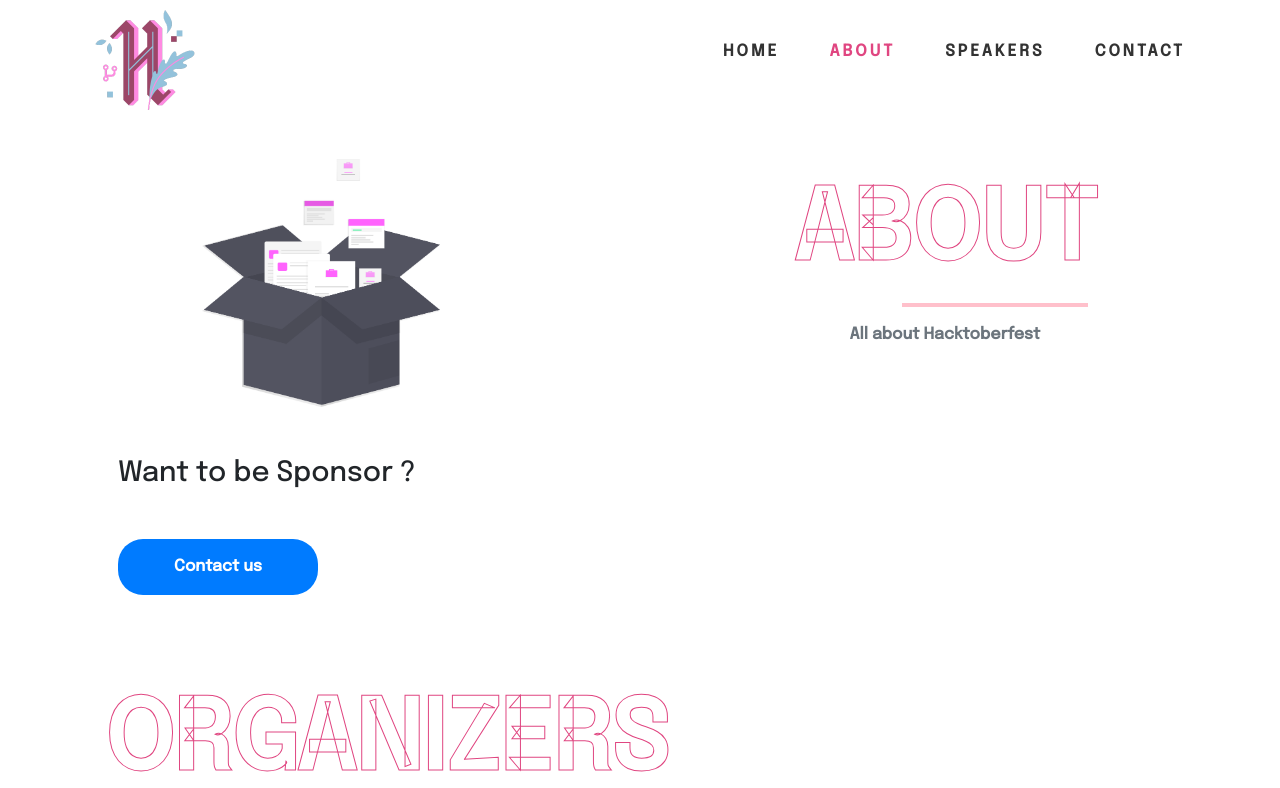
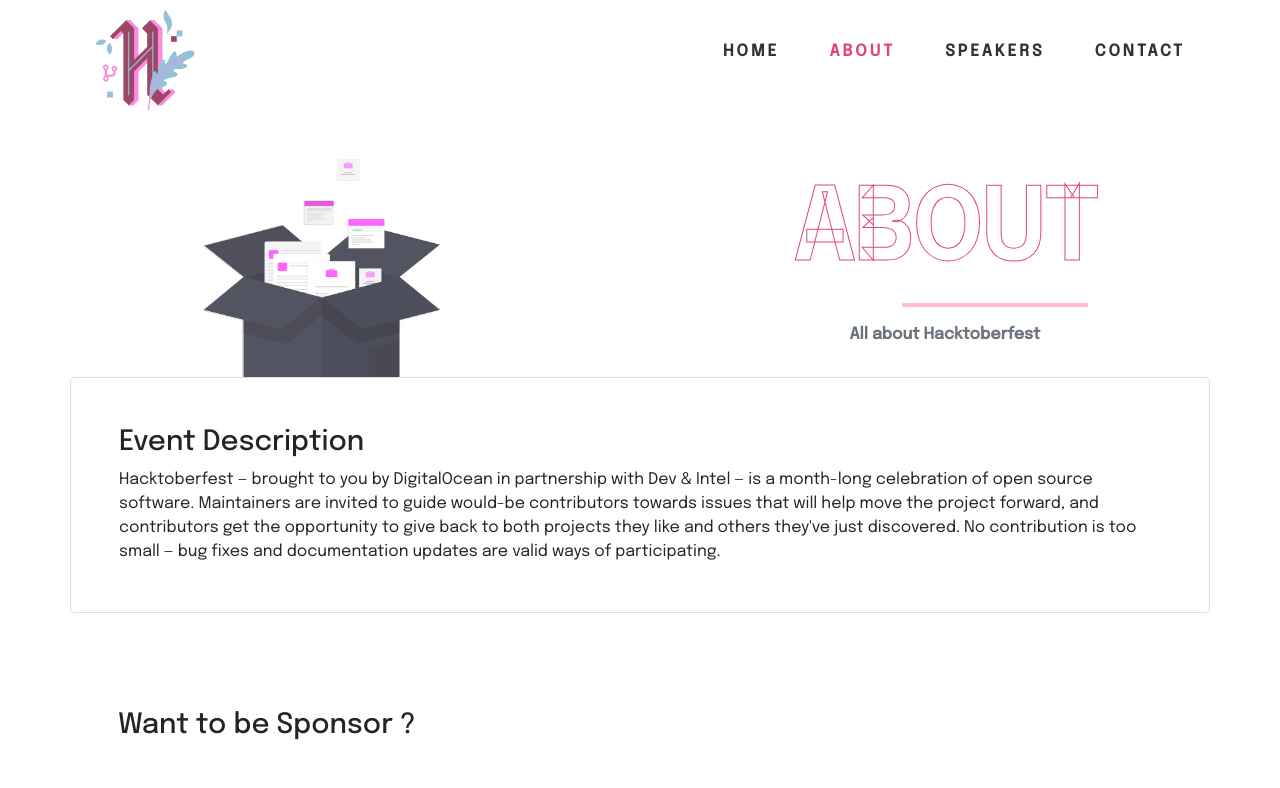
Before and after one commit to Hacktoberfest-Nepal/HacktoberfestNepal, a React (Create React App) app: page /about in a window 1280 px wide. Shown: the top 788 px of the page. Built offline with nearby package versions, Linux system fonts and the light colour scheme.

Commit message:
updated: UI

```diff
--- a/src/pages/About.js
+++ b/src/pages/About.js
@@ -1,7 +1,7 @@
 import React, { useEffect } from "react";
 import BreadCrumb from "../components/BreadCrumb";
 import SponsorComponent from "../components/about/Sponsor";
-import OrganizersComponent from "../components/about/Organizers";
+import InfoComponent from "../components/about/Info";
 
 const About = () => {
   useEffect(() => {
@@ -11,8 +11,8 @@
   return (
     <div>
       <BreadCrumb image="about.png" title="About" description="All about Hacktoberfest" />
+      <InfoComponent />
       <SponsorComponent />
-      <OrganizersComponent />
     </div>
   );
 };
```
